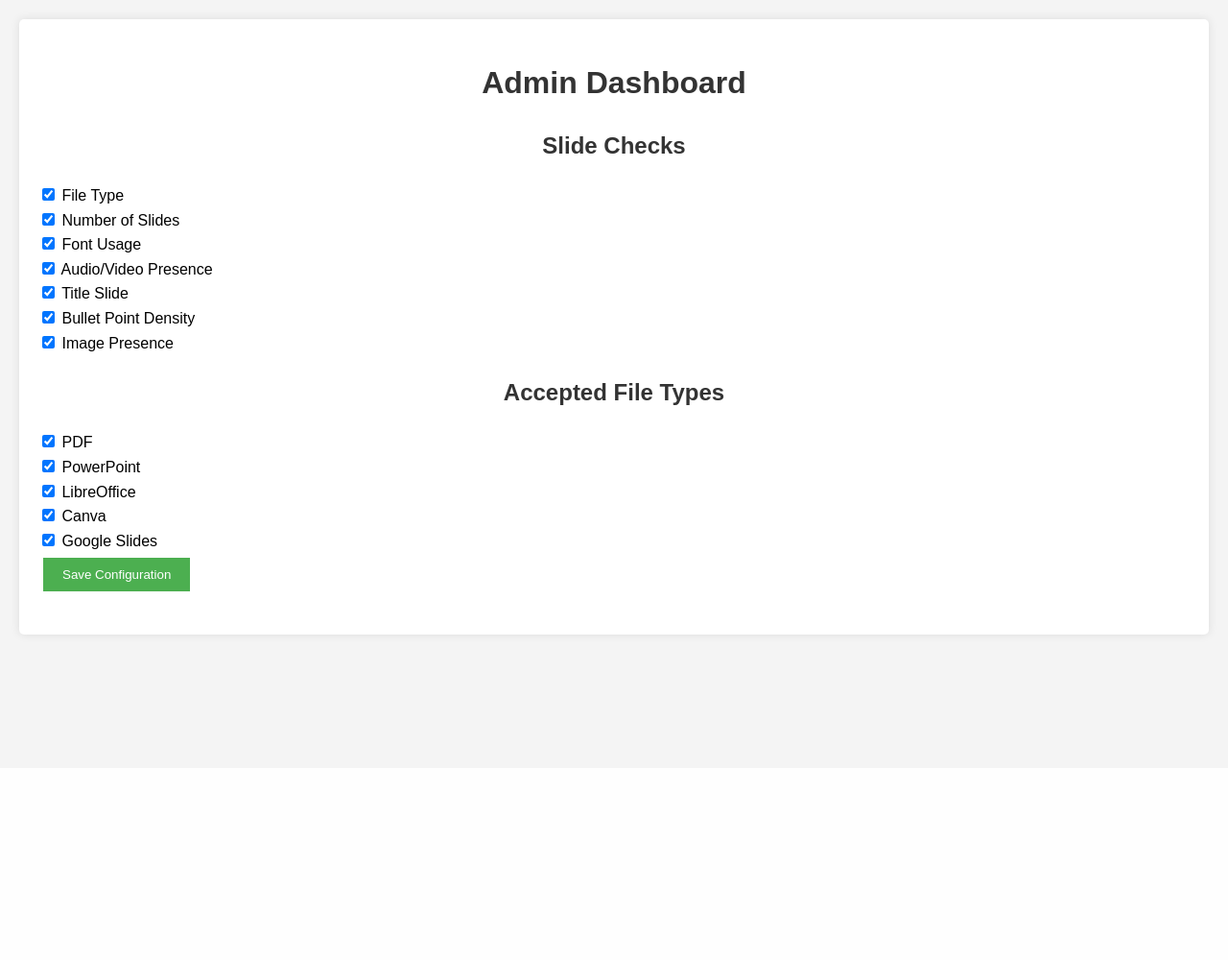
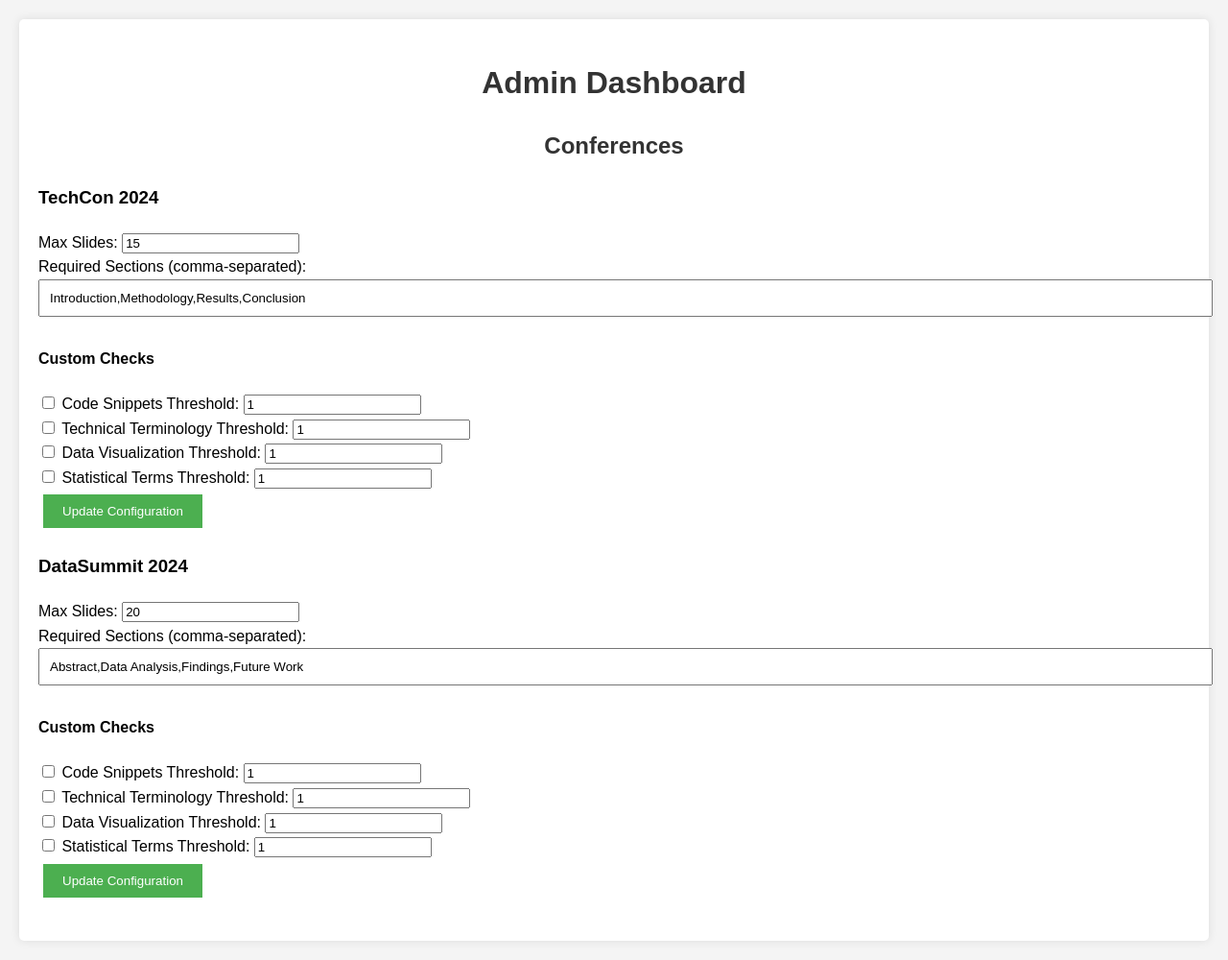
Before and after one commit to theSchein/SlideCheck, a Flask app: page /admin in a window 1280 px wide. Shown: the whole page at 96% size. Before the commit the page ends 667 px from the top, so only its background shows below. Run offline with Flask 3, Linux system fonts and the light colour scheme; the visitor is signed in with stand-in values (Sample User, id 1).

```diff
--- a/app.py
+++ b/app.py
@@ -14,6 +14,7 @@ from flask_sqlalchemy import SQLAlchemy
 from datetime import datetime
 from PyPDF2 import PdfMerger
 import io
+import json
 
 app = Flask(__name__)
 app.config['SECRET_KEY'] = os.urandom(24)
@@ -35,6 +36,7 @@ class Conference(db.Model):
     name = db.Column(db.String(100), nullable=False)
     max_slides = db.Column(db.Integer, nullable=False)
     required_sections = db.Column(db.String(500), nullable=True)
+    custom_checks = db.Column(db.JSON, nullable=True)
 
 class Submission(db.Model):
     id = db.Column(db.Integer, primary_key=True)
@@ -137,21 +139,33 @@ def admin_login():
     # Placeholder for now, we'll implement proper login later
     session['admin'] = True
     logger.info("Admin logged in successfully")
-    return redirect(url_for('dashboard'))
+    return redirect(url_for('admin_dashboard'))
 
 @app.route('/admin')
 @admin_required
 def admin_dashboard():
-    return render_template('admin.html')
+    conferences = Conference.query.all()
+    return render_template('admin.html', conferences=conferences)
 
-@app.route('/admin/update_config', methods=['POST'])
+@app.route('/admin/update_conference/<int:conference_id>', methods=['POST'])
 @admin_required
-def update_admin_config():
-    checks = request.form.getlist('checks')
-    file_types = request.form.getlist('file_types')
+def update_conference_config(conference_id):
+    conference = Conference.query.get_or_404(conference_id)
 
-    logger.info(f"Updated checks: {checks}")
-    logger.info(f"Updated file types: {file_types}")
+    conference.max_slides = int(request.form['max_slides'])
+    conference.required_sections = request.form['required_sections']
+
+    custom_checks = {}
+    for check in ['code_snippets', 'technical_terminology', 'data_visualization', 'statistical_terms']:
+        custom_checks[check] = {
+            'enabled': check in request.form.getlist('checks'),
+            'threshold': int(request.form[f'{check}_threshold'])
+        }
+
+    conference.custom_checks = json.dumps(custom_checks)
+
+    db.session.commit()
+    logger.info(f"Updated configuration for conference: {conference.name}")
 
     return redirect(url_for('admin_dashboard'))
 
@@ -263,11 +277,34 @@ def init_db():
                 conn.execute(db.text('ALTER TABLE submission ADD COLUMN conference_id INTEGER'))
                 conn.commit()
 
+        # Check if custom_checks column exists in conference table
+        if 'custom_checks' not in [c['name'] for c in inspector.get_columns('conference')]:
+            # Add custom_checks column
+            with db.engine.connect() as conn:
+                conn.execute(db.text('ALTER TABLE conference ADD COLUMN custom_checks JSON'))
+                conn.commit()
+
         # Add sample conferences if they don't exist
         if Conference.query.count() == 0:
             sample_conferences = [
-                Conference(name="TechCon 2024", max_slides=15, required_sections="Introduction,Methodology,Results,Conclusion"),
-                Conference(name="DataSummit 2024", max_slides=20, required_sections="Abstract,Data Analysis,Findings,Future Work"),
+                Conference(
+                    name="TechCon 2024",
+                    max_slides=15,
+                    required_sections="Introduction,Methodology,Results,Conclusion",
+                    custom_checks=json.dumps({
+                        "code_snippets": {"enabled": True, "threshold": 1},
+                        "technical_terminology": {"enabled": True, "threshold": 3}
+                    })
+                ),
+                Conference(
+                    name="DataSummit 2024",
+                    max_slides=20,
+                    required_sections="Abstract,Data Analysis,Findings,Future Work",
+                    custom_checks=json.dumps({
+                        "data_visualization": {"enabled": True, "threshold": 1},
+                        "statistical_terms": {"enabled": True, "threshold": 3}
+                    })
+                ),
             ]
             db.session.add_all(sample_conferences)
             db.session.commit()
--- a/templates/admin.html
+++ b/templates/admin.html
@@ -9,61 +9,34 @@
 <body>
     <div class="container">
         <h1>Admin Dashboard</h1>
-        <form method="POST" action="{{ url_for('update_admin_config') }}">
-            <h2>Slide Checks</h2>
-            <div class="check-group">
-                <input type="checkbox" id="check_file_type" name="checks" value="file_type" checked>
-                <label for="check_file_type">File Type</label>
-            </div>
-            <div class="check-group">
-                <input type="checkbox" id="check_num_slides" name="checks" value="num_slides" checked>
-                <label for="check_num_slides">Number of Slides</label>
-            </div>
-            <div class="check-group">
-                <input type="checkbox" id="check_font_usage" name="checks" value="font_usage" checked>
-                <label for="check_font_usage">Font Usage</label>
-            </div>
-            <div class="check-group">
-                <input type="checkbox" id="check_audio_video" name="checks" value="audio_video" checked>
-                <label for="check_audio_video">Audio/Video Presence</label>
-            </div>
-            <div class="check-group">
-                <input type="checkbox" id="check_title_slide" name="checks" value="title_slide" checked>
-                <label for="check_title_slide">Title Slide</label>
-            </div>
-            <div class="check-group">
-                <input type="checkbox" id="check_bullet_point_density" name="checks" value="bullet_point_density" checked>
-                <label for="check_bullet_point_density">Bullet Point Density</label>
-            </div>
-            <div class="check-group">
-                <input type="checkbox" id="check_image_presence" name="checks" value="image_presence" checked>
-                <label for="check_image_presence">Image Presence</label>
-            </div>
-
-            <h2>Accepted File Types</h2>
-            <div class="file-type-group">
-                <input type="checkbox" id="file_type_pdf" name="file_types" value="pdf" checked>
-                <label for="file_type_pdf">PDF</label>
-            </div>
-            <div class="file-type-group">
-                <input type="checkbox" id="file_type_pptx" name="file_types" value="pptx" checked>
-                <label for="file_type_pptx">PowerPoint</label>
-            </div>
-            <div class="file-type-group">
-                <input type="checkbox" id="file_type_odp" name="file_types" value="odp" checked>
-                <label for="file_type_odp">LibreOffice</label>
-            </div>
-            <div class="file-type-group">
-                <input type="checkbox" id="file_type_canva" name="file_types" value="canva" checked>
-                <label for="file_type_canva">Canva</label>
-            </div>
-            <div class="file-type-group">
-                <input type="checkbox" id="file_type_google_slides" name="file_types" value="google_slides" checked>
-                <label for="file_type_google_slides">Google Slides</label>
-            </div>
-
-            <input type="submit" value="Save Configuration">
-        </form>
+        <h2>Conferences</h2>
+        {% for conference in conferences %}
+        <div class="conference-config">
+            <h3>{{ conference.name }}</h3>
+            <form method="POST" action="{{ url_for('update_conference_config', conference_id=conference.id) }}">
+                <div class="form-group">
+                    <label for="max_slides_{{ conference.id }}">Max Slides:</label>
+                    <input type="number" id="max_slides_{{ conference.id }}" name="max_slides" value="{{ conference.max_slides }}" required>
+                </div>
+                <div class="form-group">
+                    <label for="required_sections_{{ conference.id }}">Required Sections (comma-separated):</label>
+                    <input type="text" id="required_sections_{{ conference.id }}" name="required_sections" value="{{ conference.required_sections }}">
+                </div>
+                <h4>Custom Checks</h4>
+                {% for check in ['code_snippets', 'technical_terminology', 'data_visualization', 'statistical_terms'] %}
+                <div class="check-group">
+                    <label>
+                        <input type="checkbox" name="checks" value="{{ check }}" {% if conference.custom_checks and conference.custom_checks[check]['enabled'] %}checked{% endif %}>
+                        {{ check|replace('_', ' ')|title }}
+                    </label>
+                    <label for="{{ check }}_threshold_{{ conference.id }}">Threshold:</label>
+                    <input type="number" id="{{ check }}_threshold_{{ conference.id }}" name="{{ check }}_threshold" value="{{ conference.custom_checks[check]['threshold'] if conference.custom_checks and check in conference.custom_checks else 1 }}" min="1">
+                </div>
+                {% endfor %}
+                <input type="submit" value="Update Configuration">
+            </form>
+        </div>
+        {% endfor %}
     </div>
 </body>
 </html>
```
Also changed, not shown: utils/deterministic_checker.py (+28 -18 lines), instance/submissions.db.
